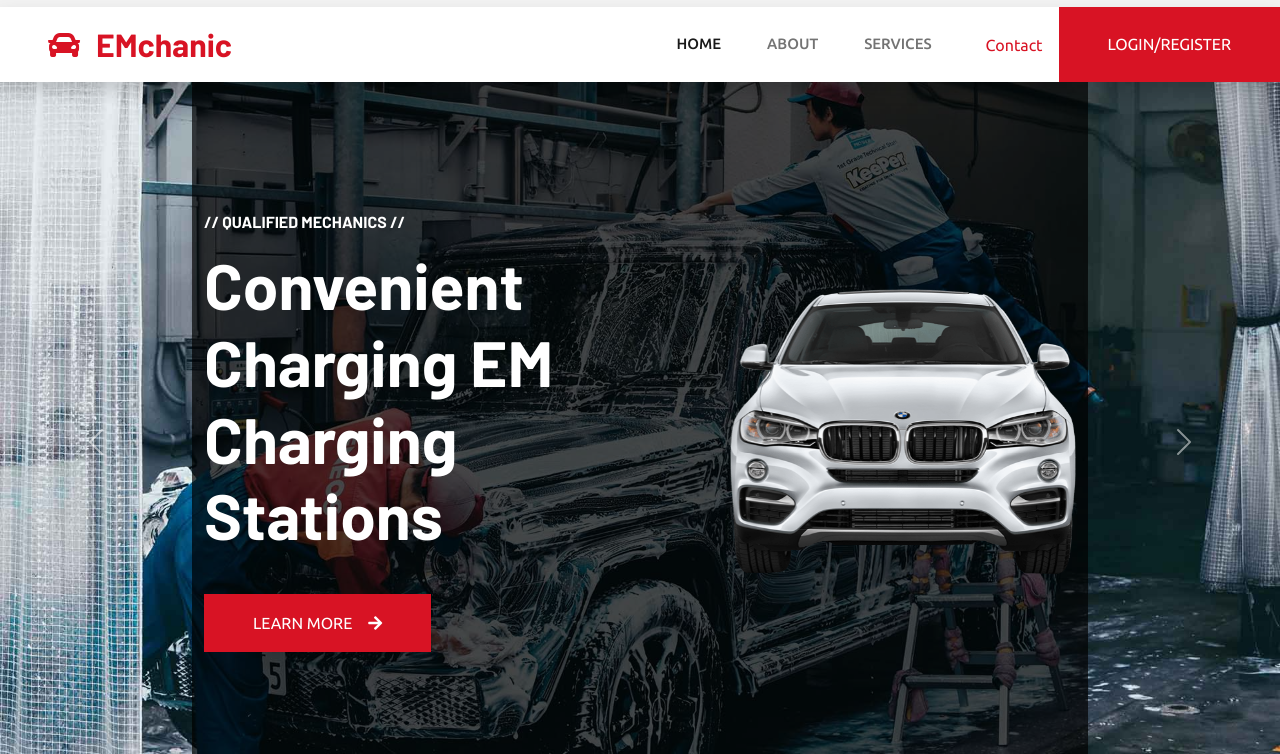
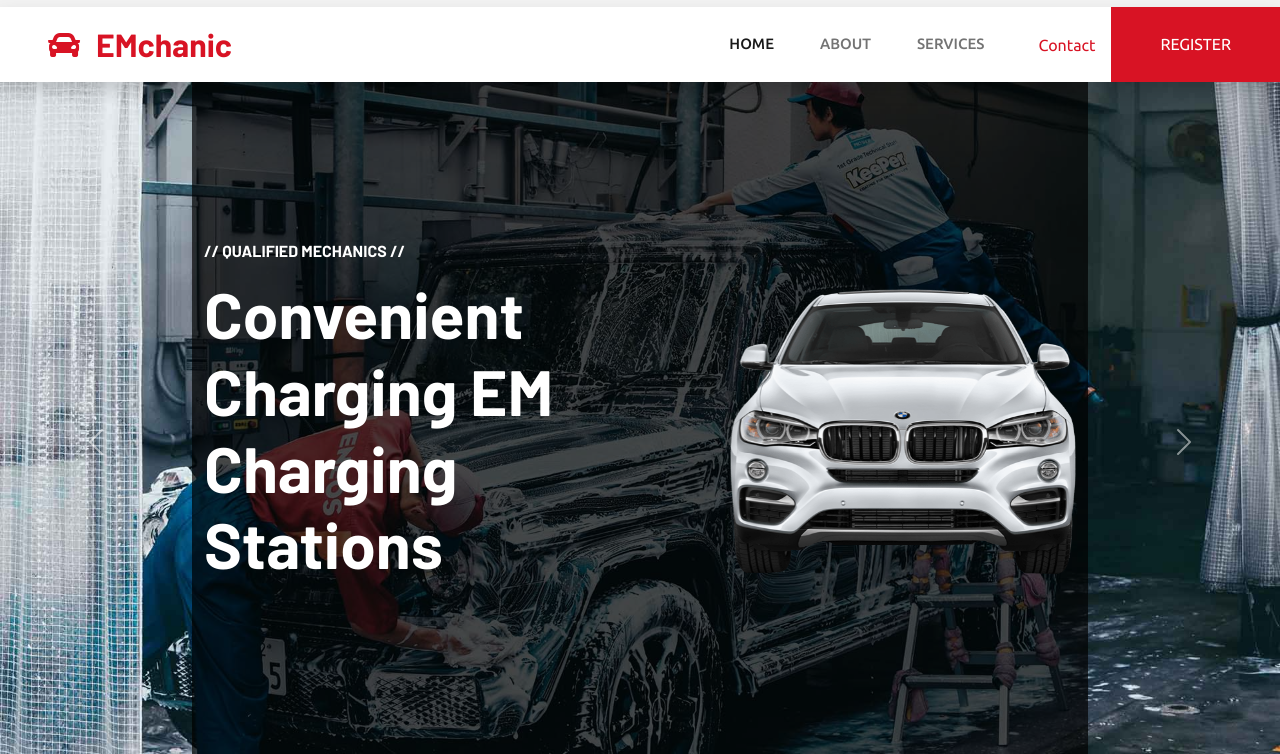
Before and after one commit to TerryWaswa20/EMchanic, a website with bundled scripts: page index.html in a window 1280 px wide. Shown: the part 46-800 px from the top of the page. Built offline with nearby package versions, Linux system fonts and the light colour scheme.

Commit message:
Updated index file

```diff
--- a/index.html
+++ b/index.html
@@ -90,13 +90,15 @@
                     <div class="dropdown-menu fade-up m-0">
                         <a href="booking.html" class="dropdown-item">Book Charging Station</a>
                         <a href="team.html" class="dropdown-item">Mechanics</a>
-                        <!--<a href="testimonial.html" class="dropdown-item">Testimonial</a>-->
+                        <a href="testimonial.html" class="dropdown-item">Testimonial</a>-->
                         <!--<a href="404.html" class="dropdown-item">404 Page</a>-->
                     </div>
                 </div>
                 <a href="contact.html" class="nav-item nav-link">Contact</a>
             </div>
-            <a href="filter.html" class="btn btn-primary py-4 px-lg-5 d-none d-lg-block">LOGIN/REGISTER</a>
+        <div>
+            <a href="filter.html" class="btn btn-primary py-4 px-lg-5 d-none d-lg-block">REGISTER</a>
+            </div>
         </div>
     </nav>
     <!-- Navbar End -->
@@ -131,7 +133,7 @@
                                 <div class="col-10 col-lg-7 text-center text-lg-start">
                                     <h6 class="text-white text-uppercase mb-3 animated slideInDown">// Qualified Mechanics //</h6>
                                     <h1 class="display-3 text-white mb-4 pb-3 animated slideInDown">Convenient Charging EM Charging Stations</h1>
-                                    <a href="" class="btn btn-primary py-3 px-5 animated slideInDown">Learn More<i class="fa fa-arrow-right ms-3"></i></a>
+                        <!--            <a href="" class="btn btn-primary py-3 px-5 animated slideInDown">Learn More<i class="fa fa-arrow-right ms-3"></i></a>-->
                                 </div>
                                 <div class="col-lg-5 d-none d-lg-flex animated zoomIn">
                                     <img class="img-fluid" src="img/carousel-2.png" alt="">
```
